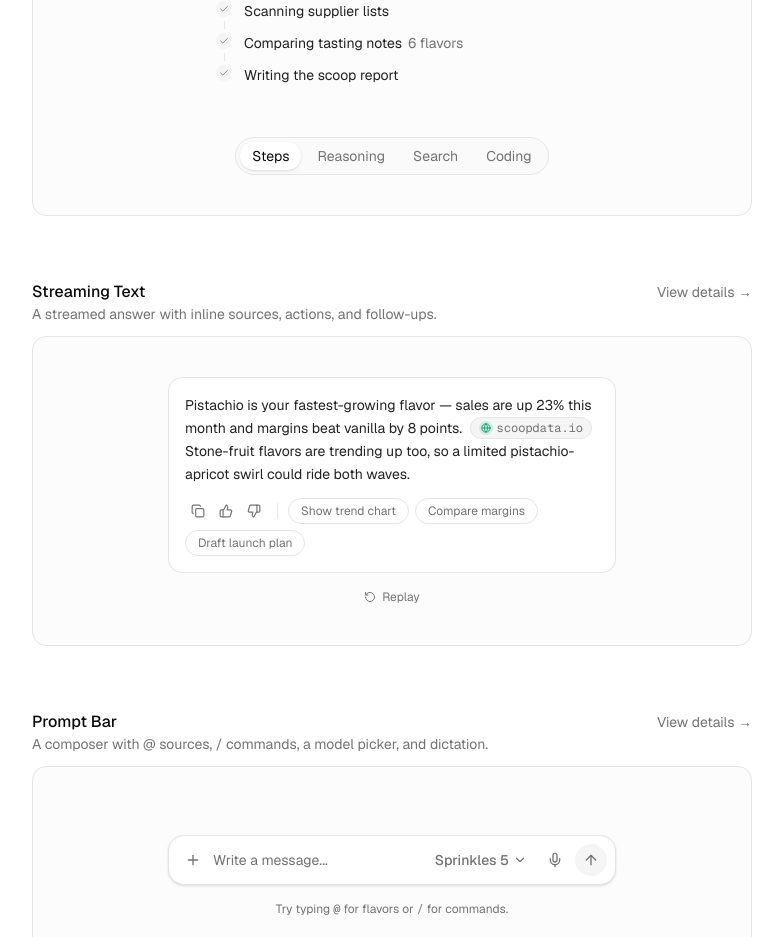
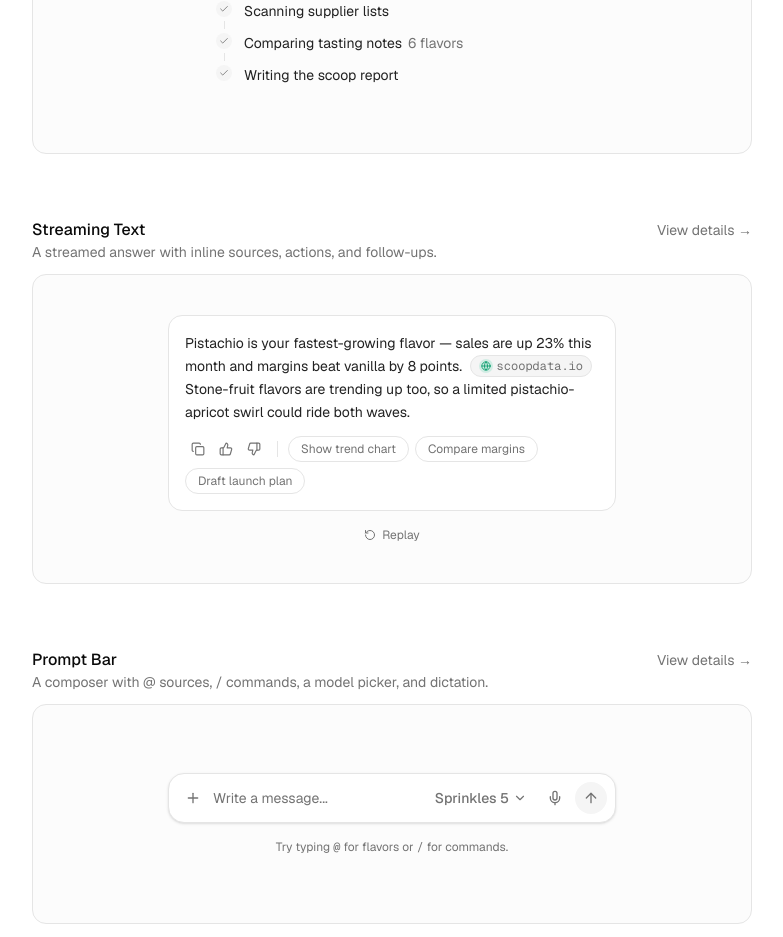
Before and after one commit to carlosmarch/ai-patterns, a Next.js app: page / in a window 1280 px wide. Shown: the part 1660-2597 px from the top of the page, without its empty margins (248-1031 px from the left). Built offline with nearby package versions, Linux system fonts and the light colour scheme.

Commit message:
Remove variant switcher from Expandable Trace demo
Show only the Steps content, dropping the Steps/Reasoning/Search/Coding
toggle.

Co-Authored-By: Claude Sonnet 5 <noreply@anthropic.com>
Claude-Session: https://claude.ai/code/session_01CSYVZbwkwxQjPgpwTguBX4

```diff
--- a/src/registry/traces/expandable-trace/demo.tsx
+++ b/src/registry/traces/expandable-trace/demo.tsx
@@ -1,88 +1,18 @@
 "use client";
-
-import * as React from "react";
-
-import { cn } from "@/lib/utils";
 
 import { ExpandableTrace, type TraceStep } from "./component";
 
-const variants: { value: string; label: string; duration: number; steps: TraceStep[] }[] = [
-  {
-    value: "steps",
-    label: "Steps",
-    duration: 4,
-    steps: [
-      { label: "Reading flavor briefs" },
-      { label: "Scanning supplier lists" },
-      { label: "Comparing tasting notes", meta: "6 flavors" },
-      { label: "Writing the scoop report" },
-    ],
-  },
-  {
-    value: "reasoning",
-    label: "Reasoning",
-    duration: 6,
-    steps: [
-      { label: "Considering the user's intent" },
-      { label: "Weighing two competing approaches" },
-      { label: "Checking constraints against the brief" },
-      { label: "Drafting a final answer" },
-    ],
-  },
-  {
-    value: "search",
-    label: "Search",
-    duration: 8,
-    steps: [
-      { label: "Searching", meta: "“ice cream flavor trends 2026”" },
-      { label: "Opening top results", meta: "4 pages" },
-      { label: "Cross-referencing supplier sites" },
-      { label: "Compiling citations" },
-    ],
-  },
-  {
-    value: "coding",
-    label: "Coding",
-    duration: 5,
-    steps: [
-      { label: "Reading", meta: "component.tsx" },
-      { label: "Editing the shimmer effect" },
-      { label: "Running the type checker" },
-      { label: "Fixing a lint warning" },
-    ],
-  },
+const steps: TraceStep[] = [
+  { label: "Reading flavor briefs" },
+  { label: "Scanning supplier lists" },
+  { label: "Comparing tasting notes", meta: "6 flavors" },
+  { label: "Writing the scoop report" },
 ];
 
 export default function ExpandableTraceDemo() {
-  const [active, setActive] = React.useState(variants[0].value);
-  const current = variants.find((v) => v.value === active) ?? variants[0];
-
   return (
     <div className="flex w-full max-w-sm flex-col items-center gap-6">
-      <ExpandableTrace
-        key={active}
-        durationSeconds={current.duration}
-        steps={current.steps}
-        defaultOpen
-        className="w-full"
-      />
-      <div className="inline-flex items-center gap-1 rounded-full border bg-muted/40 p-1">
-        {variants.map((v) => (
-          <button
-            key={v.value}
-            type="button"
-            onClick={() => setActive(v.value)}
-            className={cn(
-              "rounded-full px-3 py-1 text-sm transition-colors",
-              active === v.value
-                ? "bg-background shadow-sm"
-                : "text-muted-foreground hover:text-foreground"
-            )}
-          >
-            {v.label}
-          </button>
-        ))}
-      </div>
+      <ExpandableTrace durationSeconds={4} steps={steps} defaultOpen className="w-full" />
     </div>
   );
 }
```
